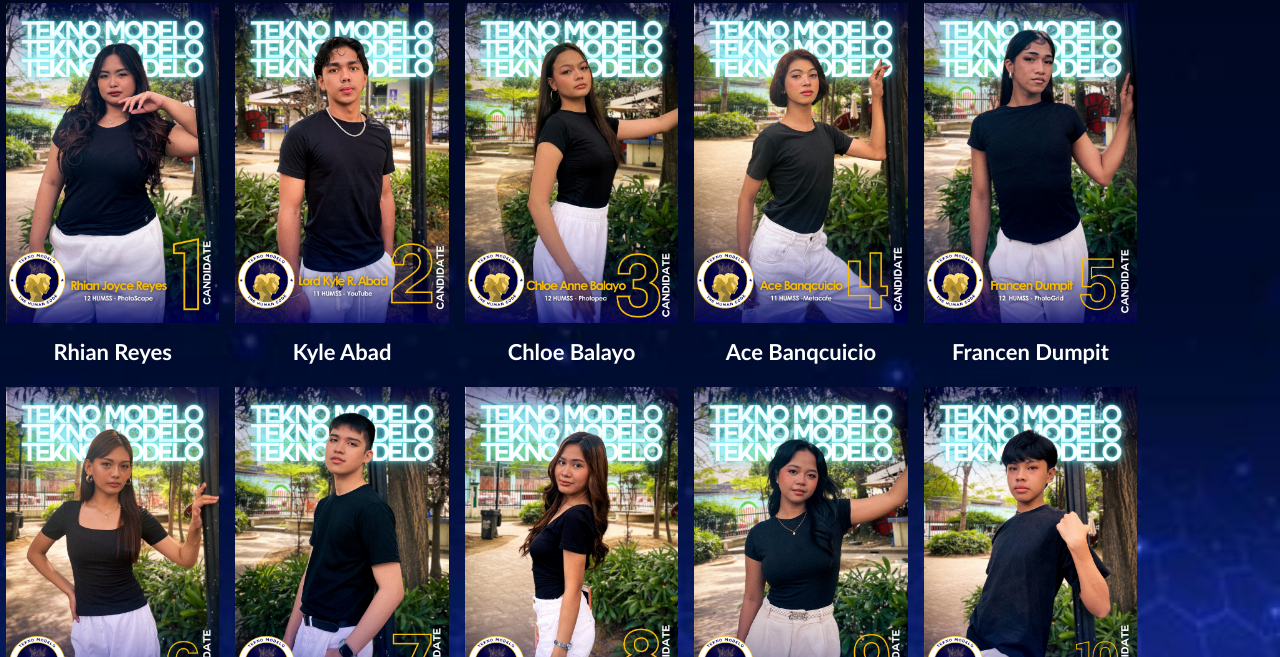
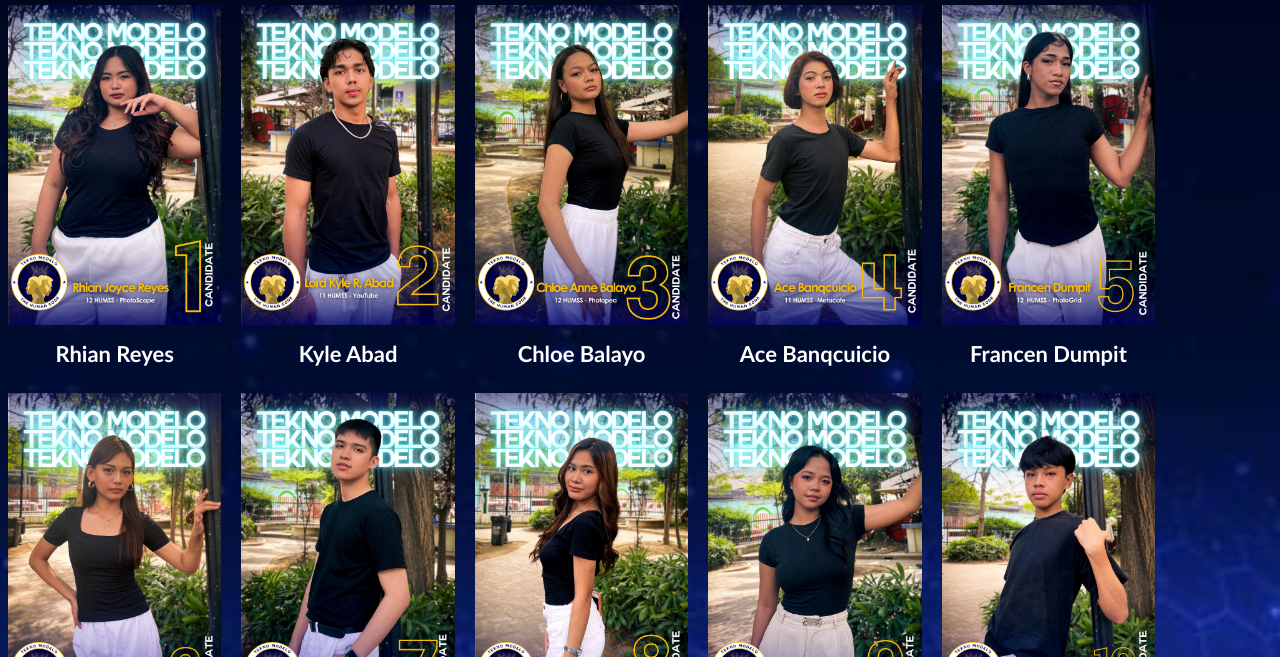
Before and after one commit to group11cj7/group11cj7.github.io, a plain HTML site: page tekno.html in a window 1280 px wide. Shown: the part 143-800 px from the top of the page. Drawn offline with Linux system fonts and the light colour scheme.

Commit message:
style.css

```diff
--- a/style.css
+++ b/style.css
@@ -36,7 +36,7 @@
   .gallery{
     display: inline-block;
     border: 1px solid hsl (0, 0%, 50%);
-    margin: 6px;
+    margin: 8px;
 
 
   }
```
